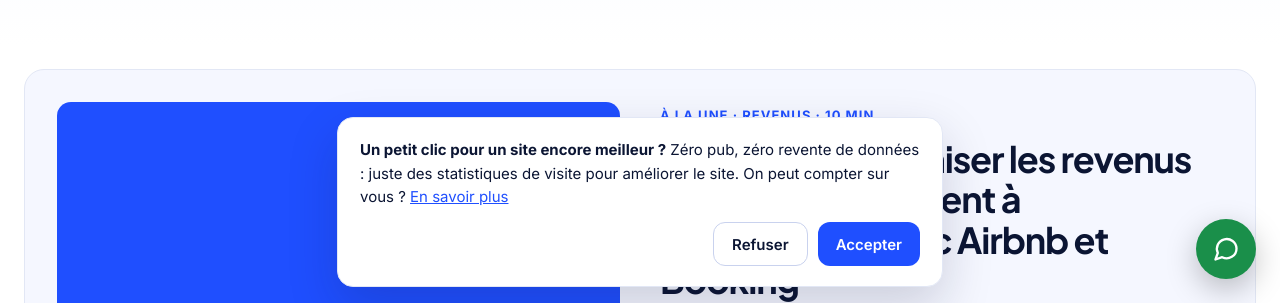
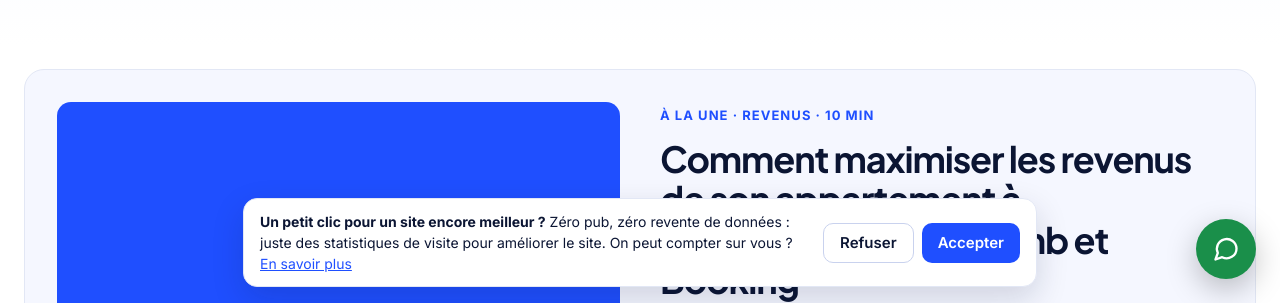
Before and after one commit to conciergerielesgones-stack/conciergerie-les-gones, an Astro site: page /articles in a window 1280 px wide. Shown: the part 497-800 px from the top of the page. Built offline with nearby package versions, Linux system fonts and the light colour scheme; Astro itself is replaced by a stand-in of ours.

Commit message:
Bandeau cookies compact et affiché une seule fois par visite ; sommaire sans double numérotation

```diff
--- a/src/layouts/Article.astro
+++ b/src/layouts/Article.astro
@@ -25,7 +25,7 @@ const dateFr = new Date(fm.updated ?? fm.date).toLocaleDateString('fr-FR', { day
    <nav aria-label="Sommaire" style="display: flex; flex-direction: column; gap: 12px; padding: 24px; border-radius: 16px; background: #F5F7FF">
     <p style="margin: 0; font-size: 13px; font-weight: 700; text-transform: uppercase; letter-spacing: 0.08em">Sommaire</p>
     <ol style="margin: 0; padding-left: 18px; display: flex; flex-direction: column; gap: 10px">
-     {toc.map(h => <li><a href={`#${h.slug}`} style="color: #4A5675; text-decoration: none; font-size: 15px; line-height: 1.5">{h.text}</a></li>)}
+     {toc.map(h => <li><a href={`#${h.slug}`} style="color: #4A5675; text-decoration: none; font-size: 15px; line-height: 1.5">{h.text.replace(/^\d+\.\s*/, '')}</a></li>)}
      {fm.faq?.length && <li><a href="#faq" style="color: #4A5675; text-decoration: none; font-size: 15px">Questions fréquentes</a></li>}
     </ol>
    </nav>
--- a/src/layouts/Base.astro
+++ b/src/layouts/Base.astro
@@ -48,11 +48,11 @@ a{color:#1F4FFF}a:hover{color:#0B1533}
 <Footer />
 </div>
 <script is:inline set:html={cfg}></script>
-<div id="cookie-banner" hidden role="dialog" aria-label="Cookies" style="position: fixed; left: 16px; right: 16px; bottom: 16px; z-index: 50; max-width: 560px; margin: 0 auto; background: #FFFFFF; color: #0B1533; border: 1px solid #E2E7F5; border-radius: 16px; box-shadow: 0 20px 50px rgba(15, 23, 60, 0.18); padding: 20px 22px; display: flex; flex-direction: column; gap: 14px; font-family: 'Inter', sans-serif">
- <p style="margin: 0; font-size: 15px; line-height: 1.55"><strong>Un petit clic pour un site encore meilleur ?</strong> Zéro pub, zéro revente de données : juste des statistiques de visite pour améliorer le site. On peut compter sur vous ? <a href="/confidentialite/" style="color: #1F4FFF">En savoir plus</a></p>
- <div style="display: flex; flex-wrap: wrap; gap: 10px; justify-content: flex-end">
-  <button type="button" id="cookie-refuse" style="min-height: 44px; padding: 0 18px; border-radius: 12px; border: 1.5px solid #C9D2EE; background: #FFFFFF; color: #0B1533; font-weight: 600; font-size: 15px; cursor: pointer; font-family: inherit">Refuser</button>
-  <button type="button" id="cookie-accept" style="min-height: 44px; padding: 0 18px; border-radius: 12px; border: 0; background: #1F4FFF; color: #FFFFFF; font-weight: 600; font-size: 15px; cursor: pointer; font-family: inherit">Accepter</button>
+<div id="cookie-banner" hidden role="dialog" aria-label="Cookies" style="position: fixed; left: 16px; right: 16px; bottom: 16px; z-index: 50; max-width: 760px; margin: 0 auto; background: #FFFFFF; color: #0B1533; border: 1px solid #E2E7F5; border-radius: 14px; box-shadow: 0 12px 32px rgba(15, 23, 60, 0.16); padding: 12px 16px; display: flex; flex-wrap: wrap; align-items: center; gap: 10px 16px; font-family: 'Inter', sans-serif">
+ <p style="margin: 0; flex: 1 1 380px; font-size: 14px; line-height: 1.5"><strong>Un petit clic pour un site encore meilleur ?</strong> Zéro pub, zéro revente de données : juste des statistiques de visite pour améliorer le site. On peut compter sur vous ? <a href="/confidentialite/" style="color: #1F4FFF">En savoir plus</a></p>
+ <div style="display: flex; gap: 8px; margin-left: auto">
+  <button type="button" id="cookie-refuse" style="min-height: 40px; padding: 0 16px; border-radius: 10px; border: 1.5px solid #C9D2EE; background: #FFFFFF; color: #0B1533; font-weight: 600; font-size: 15px; cursor: pointer; font-family: inherit">Refuser</button>
+  <button type="button" id="cookie-accept" style="min-height: 40px; padding: 0 16px; border-radius: 10px; border: 0; background: #1F4FFF; color: #FFFFFF; font-weight: 600; font-size: 15px; cursor: pointer; font-family: inherit">Accepter</button>
  </div>
 </div>
 <script is:inline>
@@ -79,7 +79,8 @@ function gtag(){dataLayer.push(arguments);}
   document.getElementById('cookie-refuse').addEventListener('click', function(){ save('denied'); hide(); });
   document.querySelectorAll('[data-cookies]').forEach(function(a){ a.addEventListener('click', function(e){ e.preventDefault(); show(); }); });
   var c = read();
-  if (c === 'granted') loadTag(); else if (c !== 'denied') show(); else hide();
+  var seen = false; try { seen = sessionStorage.getItem('gones-cookies-seen') === '1'; sessionStorage.setItem('gones-cookies-seen', '1'); } catch(e) {}
+  if (c === 'granted') loadTag(); else if (c !== 'denied' && !seen) show(); else hide();
 })();
 </script>
 <script is:inline>
```
